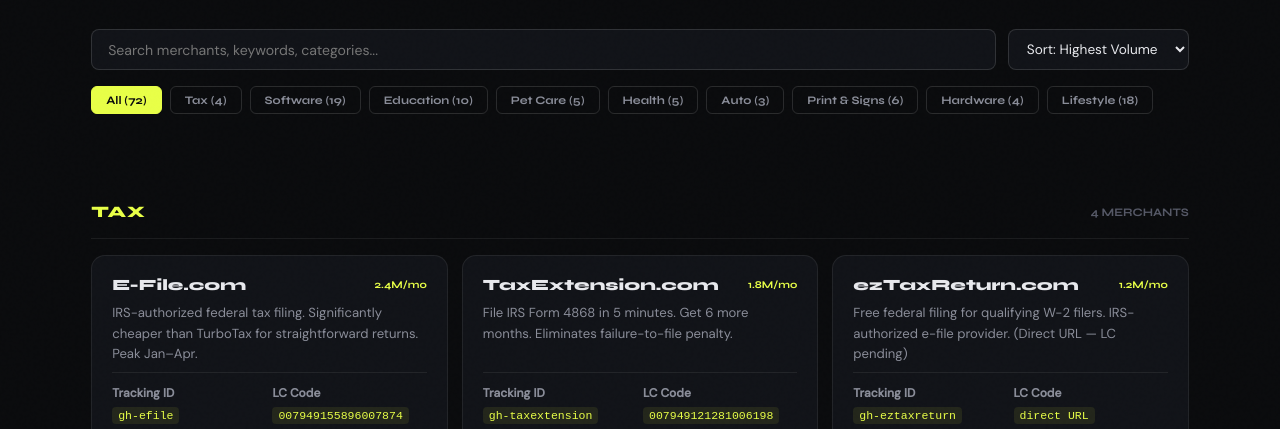
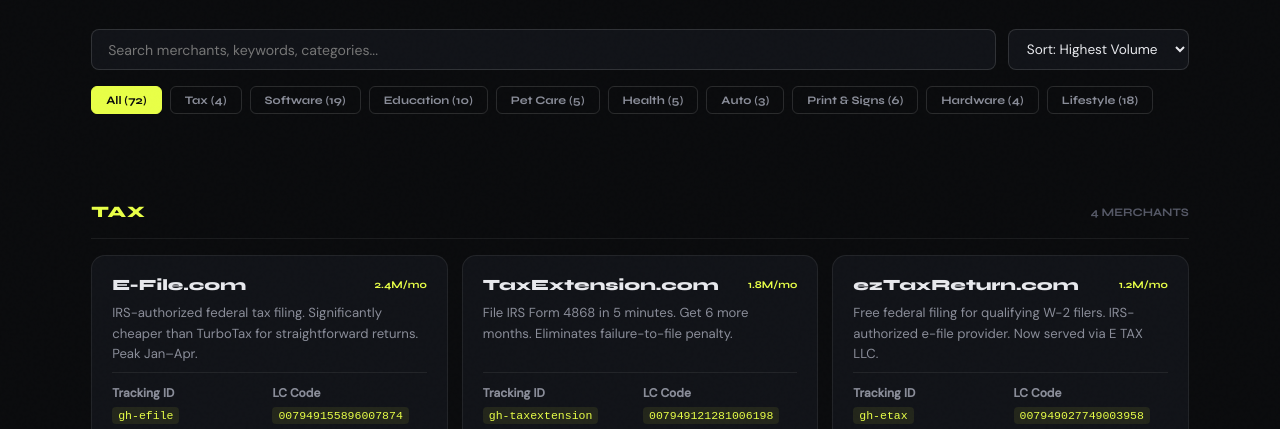
Before and after one commit to brightlane/GlobalCampaignHub, a plain HTML site: page merchants.html in a window 1280 px wide. Shown: the part 348-777 px from the top of the page. Drawn offline with Linux system fonts and the light colour scheme.

Commit message:
Fix ezTaxReturn.com details and URL generation
Updated ezTaxReturn.com entry and modified affiliate URL logic.

```diff
--- a/merchants.html
+++ b/merchants.html
@@ -158,7 +158,7 @@
     { name:'E-File.com',               cat:'Tax',      lc:'007949155896007874', atid:'gh-efile',               vol:2400000, volStr:'2.4M/mo', slug:'efile-vs-turbotax-2026',                kw:'file taxes online',                desc:'IRS-authorized federal tax filing. Significantly cheaper than TurboTax for straightforward returns. Peak Jan–Apr.' },
     { name:'E TAX LLC',                cat:'Tax',      lc:'007949027749003958', atid:'gh-etax',                vol:880000,  volStr:'880K/mo', slug:'etax-llc-tax-filing-2026',              kw:'online tax preparation service',   desc:'Professional online tax prep for individuals and small businesses with complex returns.' },
     { name:'TaxExtension.com',         cat:'Tax',      lc:'007949121281006198', atid:'gh-taxextension',        vol:1800000, volStr:'1.8M/mo', slug:'tax-extension-deadline-guide-2026',     kw:'tax extension 2026',               desc:'File IRS Form 4868 in 5 minutes. Get 6 more months. Eliminates failure-to-file penalty.' },
-    { name:'ezTaxReturn.com',          cat:'Tax',      lc:'',                   atid:'gh-eztaxreturn',         vol:1200000, volStr:'1.2M/mo', slug:'eztaxreturn-review-2026',               kw:'free federal tax return online',   desc:'Free federal filing for qualifying W-2 filers. IRS-authorized e-file provider. (Direct URL — LC pending)' },
+    { name:'ezTaxReturn.com',          cat:'Tax',      lc:'007949027749003958', atid:'gh-etax',                vol:1200000, volStr:'1.2M/mo', slug:'etax-llc-tax-filing-2026',              kw:'free federal tax return online',   desc:'Free federal filing for qualifying W-2 filers. IRS-authorized e-file provider. Now served via E TAX LLC.' },
 
     // ── SOFTWARE (19) ──
     { name:'NordVPN',                  cat:'Software', lc:'007949085070005891', atid:'gh-nordvpn',             vol:2100000, volStr:'2.1M/mo', slug:'nordvpn-review-2026',                   kw:'best vpn 2026',                    desc:'Top-rated VPN. 6,000+ servers in 111 countries. Netflix access. Audited no-logs policy.' },
@@ -247,7 +247,6 @@
   const CATS = ['Tax','Software','Education','Pet Care','Health','Auto','Print','Hardware','Lifestyle'];
 
   function affUrl(m, pos) {
-    if (!m.lc) return `https://www.eztaxreturn.com?atid=${m.atid}&utm_source=gh-merchants&utm_medium=affiliate&utm_campaign=${m.slug}&utm_content=pos-${pos}`;
     return `https://www.linkconnector.com/ta.php?lc=${m.lc}&atid=${m.atid}&utm_source=gh-merchants&utm_medium=affiliate&utm_campaign=${m.slug}&utm_content=pos-${pos}`;
   }
 
```
